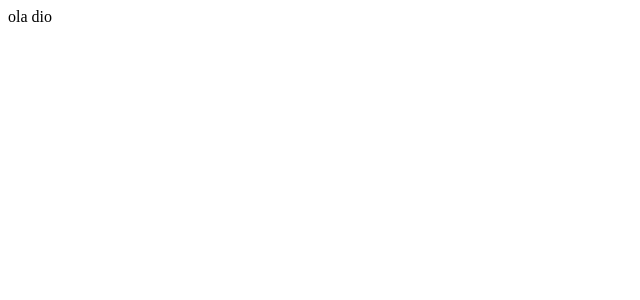
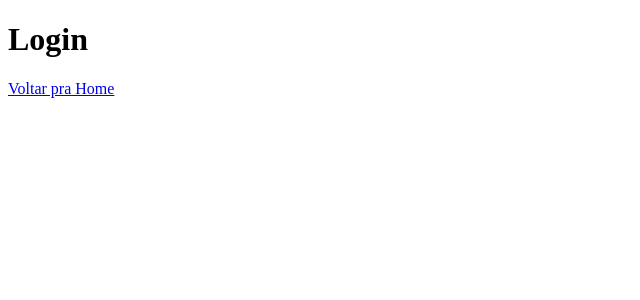
Before and after one commit to thiagomotaPE/bootcamp-inter, a React (Create React App) app in the folder reactJs/dio/my-app/: page /Login in a window 1280 px wide. Shown: the top 300 px of the page, without its empty margins (0-640 px from the left). Built offline with nearby package versions, Linux system fonts and the light colour scheme.

Commit message:
atravez do react router criei a navegação entre as paginas home e login

```diff
--- a/reactJs/dio/my-app/src/App.js
+++ b/reactJs/dio/my-app/src/App.js
@@ -1,11 +1,20 @@
+import {
+  BrowserRouter as Router,
+  Routes,
+  Route,
+} from "react-router-dom";
 
-
+import {Home} from './pages/home'
+import {Login} from './pages/login'
 
 function App() {
   return (
-    <div className="App">
-      ola dio
-    </div>
+    <Router>
+      <Routes>
+        <Route path="/" element={<Home />} />
+        <Route path="/Login" element={<Login />} />
+      </Routes>
+    </Router>
   );
 }
 
--- a/reactJs/dio/my-app/src/pages/home/index.jsx
+++ b/reactJs/dio/my-app/src/pages/home/index.jsx
@@ -1,7 +1,9 @@
+import {Link} from 'react-router-dom';
+
 const Home = () => {
     return (<>
         <h1>Home</h1>
-        <button>fazer login</button>
+        <Link to="/Login">Fazer Login</Link>
         </>
     )
 }
--- a/reactJs/dio/my-app/src/pages/login/index.jsx
+++ b/reactJs/dio/my-app/src/pages/login/index.jsx
@@ -1,7 +1,9 @@
+import {Link} from 'react-router-dom';
+
 const Login = () => {
     return(<>
         <h1>Login</h1>
-        <button>fazer login</button>
+        <Link to="/">Voltar pra Home</Link>
     </>)
 }
 
```
